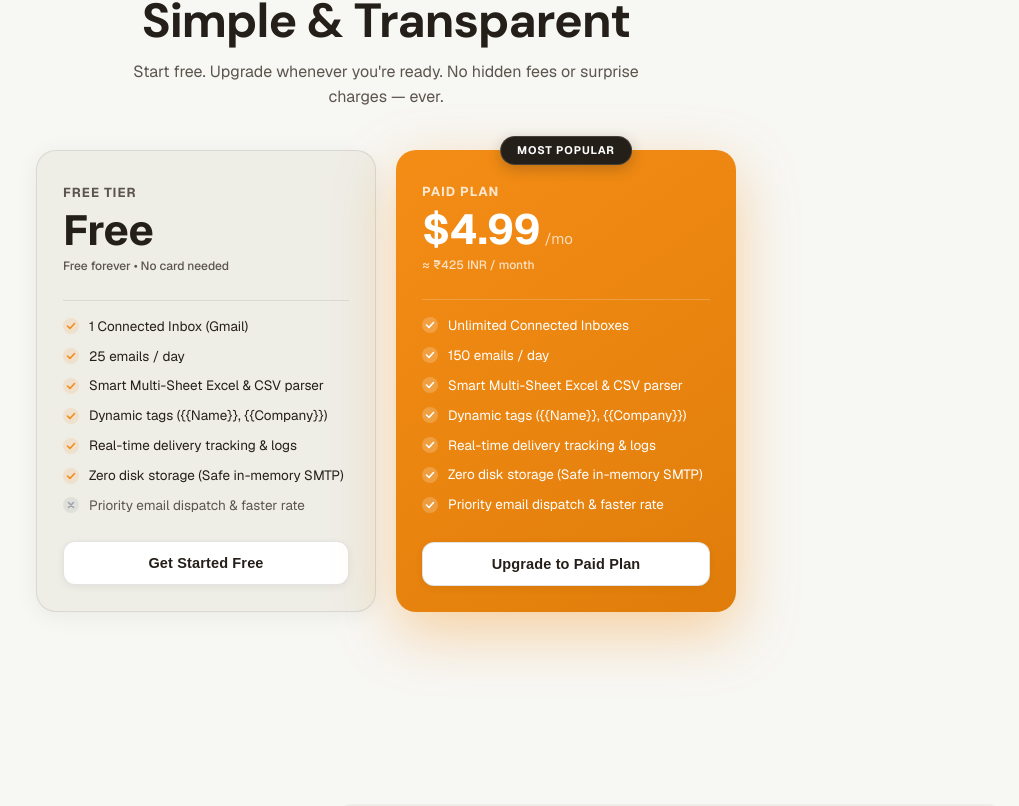
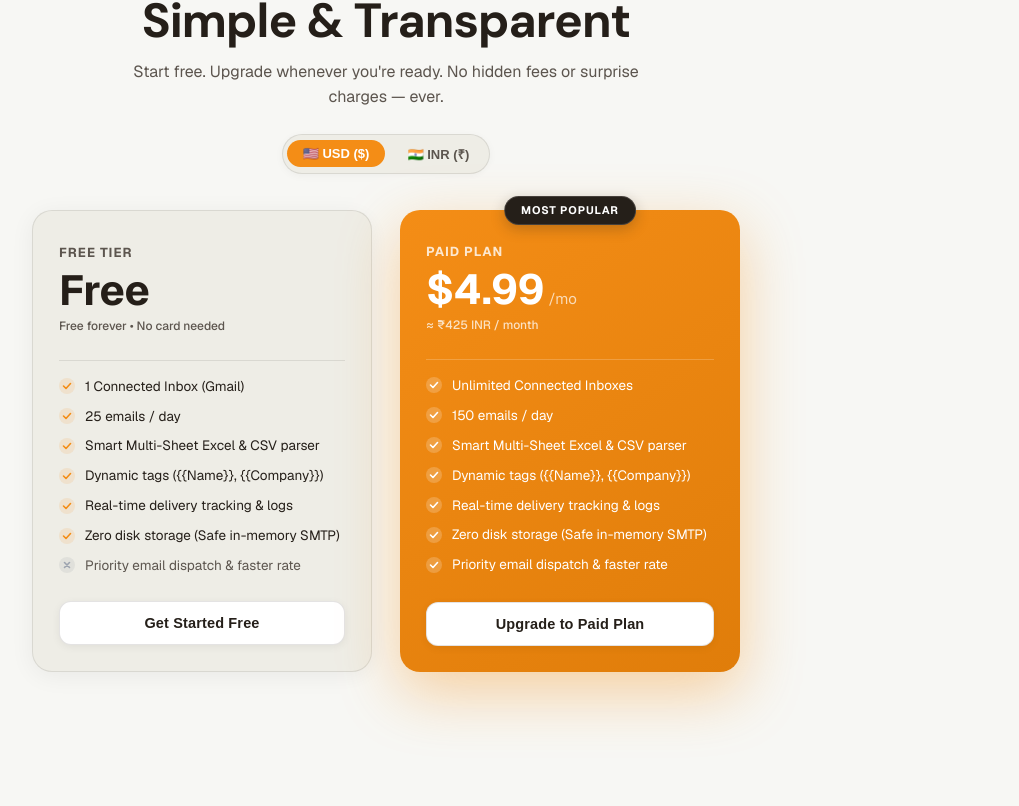
Before and after one commit to DarkPegasus24/Outreacio, a React (Vite) app in the folder outreacio-frontend/: page / in a window 1280 px wide. Shown: the part 2319-3125 px from the top of the page, without its empty margins (254-1273 px from the left). Built offline with nearby package versions, Linux system fonts and the light colour scheme; no server answers.

Commit message:
feat(landing): update pricing section to reflect new two-plan structure with email quota info

```diff
--- a/outreacio-frontend/src/components/LandingPage.jsx
+++ b/outreacio-frontend/src/components/LandingPage.jsx
@@ -16,6 +16,7 @@ export default function LandingPage({ onLaunchApp, onNavigateContact }) {
   const [activeStep, setActiveStep] = useState(0);
   const [plans, setPlans] = useState({});
   const [plansLoading, setPlansLoading] = useState(true);
+  const [currency, setCurrency] = useState('USD'); // 'USD' | 'INR'
 
   useEffect(() => {
     fetchPlans()
@@ -562,7 +563,7 @@ export default function LandingPage({ onLaunchApp, onNavigateContact }) {
         </div>
       </section>
 
-      {/* 4. Pricing (Dynamic Plan Grid matching Pricing Page) */}
+      {/* 4. Pricing (Dynamic Plan Grid: Free Tier & $4.99 Paid Plan) */}
       <section id="pricing" style={{ padding: '60px 20px 40px', textAlign: 'center', maxWidth: '1100px', margin: '0 auto' }}>
         <div style={{ fontSize: '13px', fontWeight: '700', color: 'var(--accent)', textTransform: 'uppercase', letterSpacing: '0.06em', marginBottom: '8px' }}>
           Pricing
@@ -576,19 +577,79 @@ export default function LandingPage({ onLaunchApp, onNavigateContact }) {
         }}>
           Simple &amp; Transparent
         </h2>
-        <p style={{ fontSize: '16px', color: 'var(--text-secondary)', marginBottom: '40px', maxWidth: '520px', margin: '0 auto 40px' }}>
+        <p style={{ fontSize: '16px', color: 'var(--text-secondary)', marginBottom: '24px', maxWidth: '520px', margin: '0 auto 24px' }}>
           Start free. Upgrade whenever you're ready. No hidden fees or surprise charges — ever.
         </p>
+
+        {/* Currency Switcher Toggle */}
+        <div style={{
+          display: 'inline-flex',
+          alignItems: 'center',
+          gap: '6px',
+          background: 'var(--bg-surface)',
+          border: '1px solid var(--border)',
+          borderRadius: '999px',
+          padding: '4px',
+          marginBottom: '36px',
+          boxShadow: '0 2px 8px rgba(0,0,0,0.04)'
+        }}>
+          <button
+            type="button"
+            onClick={() => setCurrency('USD')}
+            style={{
+              border: 'none',
+              background: currency === 'USD' ? 'var(--accent, #f48d16)' : 'transparent',
+              color: currency === 'USD' ? '#ffffff' : 'var(--text-secondary)',
+              fontWeight: '700',
+              fontSize: '13px',
+              padding: '6px 16px',
+              borderRadius: '999px',
+              cursor: 'pointer',
+              transition: 'all 0.2s ease'
+            }}
+          >
+            🇺🇸 USD ($)
+          </button>
+          <button
+            type="button"
+            onClick={() => setCurrency('INR')}
+            style={{
+              border: 'none',
+              background: currency === 'INR' ? 'var(--accent, #f48d16)' : 'transparent',
+              color: currency === 'INR' ? '#ffffff' : 'var(--text-secondary)',
+              fontWeight: '700',
+              fontSize: '13px',
+              padding: '6px 16px',
+              borderRadius: '999px',
+              cursor: 'pointer',
+              transition: 'all 0.2s ease'
+            }}
+          >
+            🇮🇳 INR (₹)
+          </button>
+        </div>
 
         {plansLoading ? (
           <SkeletonPlansGrid />
         ) : (
-          <div style={{ display: 'flex', gap: '20px', flexWrap: 'wrap', justifyContent: 'center', marginBottom: '32px' }}>
-            {Object.entries(plans).map(([key, plan]) => (
+          <div style={{
+            display: 'flex',
+            gap: '28px',
+            flexWrap: 'wrap',
+            justifyContent: 'center',
+            alignItems: 'stretch',
+            marginBottom: '32px',
+            maxWidth: '780px',
+            marginInline: 'auto'
+          }}>
+            {Object.entries(plans)
+              .filter(([key]) => key === 'free' || key === 'pro')
+              .map(([key, plan]) => (
                 <PlanCard
                   key={key}
                   planKey={key}
                   plan={plan}
+                  currency={currency}
                   isPopular={key === 'pro'}
                   isCurrentPlan={false}
                   onUpgradeClick={() => onLaunchApp()}
```
Lines whose indentation alone changed are shown as unchanged.
